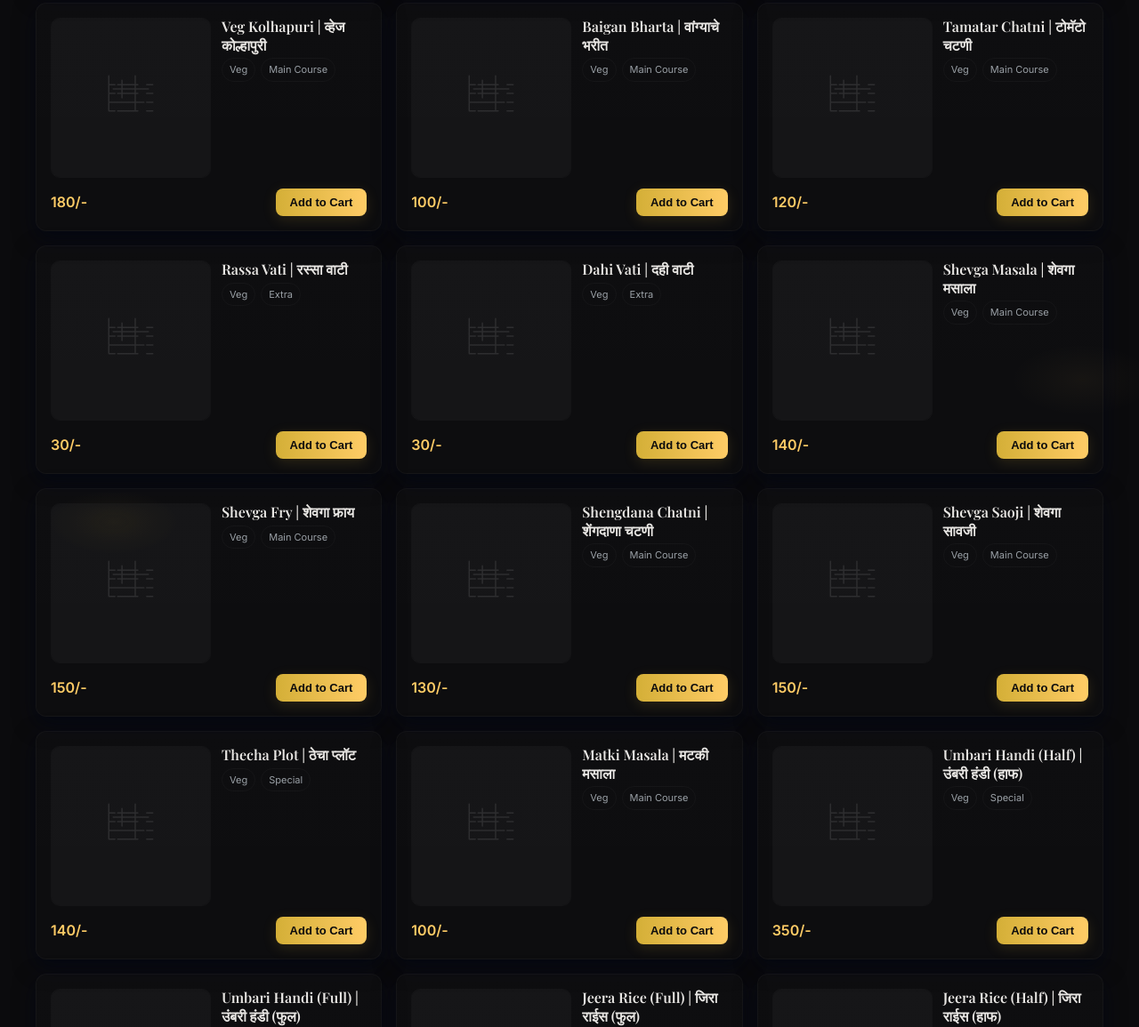
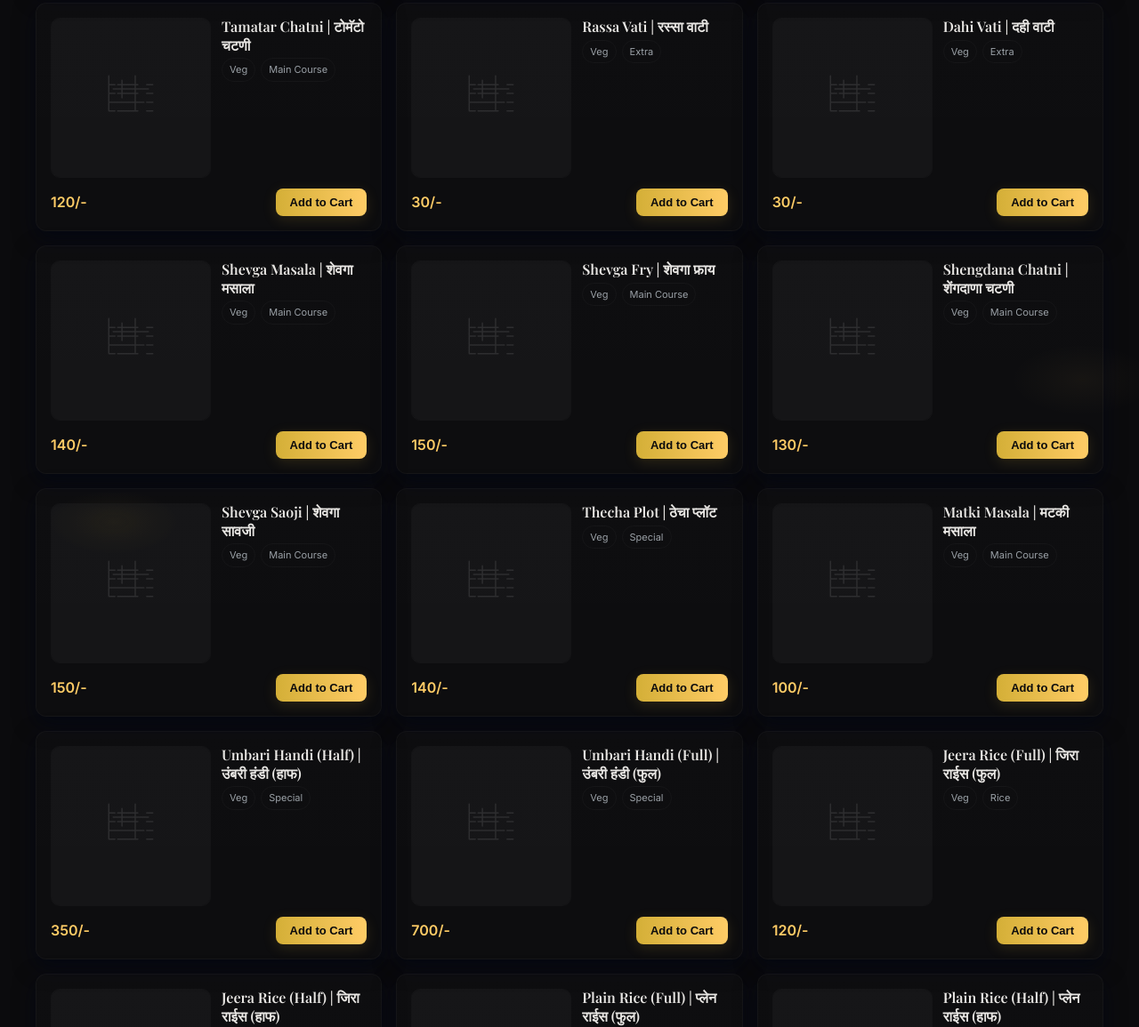
Before and after one commit to MenuSpeak/Hotel-Aditya, a plain HTML site: page index.html in a window 1280 px wide. Shown: the part 4293-5448 px from the top of the page at 89% size. Drawn offline with nearby package versions, Linux system fonts and the light colour scheme.

Commit message:
Update index.html

```diff
--- a/index.html
+++ b/index.html
@@ -1383,7 +1383,7 @@
 {"id": 25, "cat": "Veg Main Course", "name": "Paneer Tikka Masala | पनीर टिक्का मसाला", "price": "180/-", "desc": "", "tags": ["Veg", "Main Course"], "img": "img/paneer_tikka_masala.jpeg"},
 {"id": 26, "cat": "Veg Main Course", "name": "Veg Kadai | व्हेज कढई", "price": "170/-", "desc": "", "tags": ["Veg", "Main Course"], "img": "img/veg_kadai.jpeg"},
 {"id": 27, "cat": "Veg Main Course", "name": "Mix Veg | मिक्स व्हेज", "price": "180/-", "desc": "", "tags": ["Veg", "Main Course"], "img": "img/mix_veg.jpeg"},
-{"id": 28, "cat": "Veg Main Course", "name": "Palak Paneer | पालक पनीर", "price": "180/-", "desc": "", "tags": ["Veg", "Main Course"], "img": "img/palak_paneer.jpeg"},
+// {"id": 28, "cat": "Veg Main Course", "name": "Palak Paneer | पालक पनीर", "price": "180/-", "desc": "", "tags": ["Veg", "Main Course"], "img": "img/palak_paneer.jpeg"},
 {"id": 29, "cat": "Veg Main Course", "name": "Pithla | पिठलं", "price": "120/-", "desc": "", "tags": ["Veg", "Main Course"], "img": "img/pithla.jpeg"},
 {"id": 30, "cat": "Veg Main Course", "name": "Tawa Besan | तवा बेसन", "price": "180/-", "desc": "", "tags": ["Veg", "Main Course"], "img": "img/tawa_besan.jpeg"},
 {"id": 31, "cat": "Veg Main Course", "name": "Soyabean Masala | सोयाबीन मसाला", "price": "120/-", "desc": "", "tags": ["Veg", "Main Course"], "img": "img/soyabean_masala.jpeg"},
@@ -1398,7 +1398,7 @@
 {"id": 40, "cat": "Veg Main Course", "name": "Bhendi Masala | भेंडी मसाला", "price": "130/-", "desc": "", "tags": ["Veg", "Main Course"], "img": "img/bhendi_masala.jpeg"},
 {"id": 41, "cat": "Veg Main Course", "name": "Akkha Masoor | अख्खा मसूर", "price": "120/-", "desc": "", "tags": ["Veg", "Main Course"], "img": "img/akkha_masoor.jpeg"},
 {"id": 42, "cat": "Veg Main Course", "name": "Chana Masala | चणा मसाला", "price": "120/-", "desc": "", "tags": ["Veg", "Main Course"], "img": "img/chana_masala.jpeg"},
-{"id": 43, "cat": "Veg Main Course", "name": "Veg Kolhapuri | व्हेज कोल्हापुरी", "price": "180/-", "desc": "", "tags": ["Veg", "Main Course"], "img": "img/veg_kolhapuri.jpeg"},
+// {"id": 43, "cat": "Veg Main Course", "name": "Veg Kolhapuri | व्हेज कोल्हापुरी", "price": "180/-", "desc": "", "tags": ["Veg", "Main Course"], "img": "img/veg_kolhapuri.jpeg"},
 {"id": 44, "cat": "Veg Main Course", "name": "Baigan Bharta | वांग्याचे भरीत", "price": "100/-", "desc": "", "tags": ["Veg", "Main Course"], "img": "img/baigan_bharta.jpeg"},
 {"id": 45, "cat": "Veg Main Course", "name": "Tamatar Chatni | टोमॅटो चटणी", "price": "120/-", "desc": "", "tags": ["Veg", "Main Course"], "img": "img/tamatar_chatni.jpeg"},
 {"id": 46, "cat": "Extra", "name": "Rassa Vati | रस्सा वाटी", "price": "30/-", "desc": "", "tags": ["Veg", "Extra"], "img": "img/rassa_vati.jpeg"},
@@ -1410,20 +1410,20 @@
 {"id": 52, "cat": "Special Dishes", "name": "Thecha Plot | ठेचा प्लॉट", "price": "140/-", "desc": "", "tags": ["Veg", "Special"], "img": "img/thecha_plot.jpeg"},
 {"id": 53, "cat": "Veg Main Course", "name": "Matki Masala | मटकी मसाला", "price": "100/-", "desc": "", "tags": ["Veg", "Main Course"], "img": "img/matki_masala.jpeg"},
 {"id": 54, "cat": "Special Dishes", "name": "Umbari Handi (Half) | उंबरी हंडी (हाफ)", "price": "350/-", "desc": "", "tags": ["Veg", "Special"], "img": "img/umbari_handi_half.jpeg"},
-{"id": 55, "cat": "Special Dishes", "name": "Umbari Handi (Full) | उंबरी हंडी (फुल)", "price": "700/-", "desc": "", "tags": ["Veg", "Special"], "img": "img/umbari_handi_full.jpeg"},
+{"id": 55, "cat": "Special Dishes", "name": "Umbari Handi (Full) | उंबरी हंडी (फुल)", "price": "700/-", "desc": "", "tags": ["Veg", "Special"], "img": "img/umbari_handi_half.jpeg"},
 
 {"id": 56, "cat": "Rice", "name": "Jeera Rice (Full) | जिरा राईस (फुल)", "price": "120/-", "desc": "", "tags": ["Veg", "Rice"], "img": "img/jeera_rice_full.jpeg"},
-{"id": 57, "cat": "Rice", "name": "Jeera Rice (Half) | जिरा राईस (हाफ)", "price": "60/-", "desc": "", "tags": ["Veg", "Rice"], "img": "img/jeera_rice_half.jpeg"},
+{"id": 57, "cat": "Rice", "name": "Jeera Rice (Half) | जिरा राईस (हाफ)", "price": "60/-", "desc": "", "tags": ["Veg", "Rice"], "img": "img/jeera_rice_full.jpeg"},
 {"id": 58, "cat": "Rice", "name": "Plain Rice (Full) | प्लेन राईस (फुल)", "price": "100/-", "desc": "", "tags": ["Veg", "Rice"], "img": "img/plain_rice_full.jpeg"},
-{"id": 59, "cat": "Rice", "name": "Plain Rice (Half) | प्लेन राईस (हाफ)", "price": "50/-", "desc": "", "tags": ["Veg", "Rice"], "img": "img/plain_rice_half.jpeg"},
+{"id": 59, "cat": "Rice", "name": "Plain Rice (Half) | प्लेन राईस (हाफ)", "price": "50/-", "desc": "", "tags": ["Veg", "Rice"], "img": "img/plain_rice_full.jpeg"},
 {"id": 60, "cat": "Rice", "name": "Steam Rice (Full) | स्टीम राईस (फुल)", "price": "110/-", "desc": "", "tags": ["Veg", "Rice"], "img": "img/steam_rice_full.jpeg"},
-{"id": 61, "cat": "Rice", "name": "Steam Rice (Half) | स्टीम राईस (हाफ)", "price": "60/-", "desc": "", "tags": ["Veg", "Rice"], "img": "img/steam_rice_half.jpeg"},
+{"id": 61, "cat": "Rice", "name": "Steam Rice (Half) | स्टीम राईस (हाफ)", "price": "60/-", "desc": "", "tags": ["Veg", "Rice"], "img": "img/steam_rice_full.jpeg"},
 {"id": 62, "cat": "Rice", "name": "Veg Fried Rice | व्हेज फ्राईड राईस", "price": "200/-", "desc": "", "tags": ["Veg", "Rice"], "img": "img/veg_fried_rice.jpeg"},
 {"id": 63, "cat": "Rice", "name": "Dal Khichadi | डाळ खिचडी", "price": "180/-", "desc": "", "tags": ["Veg", "Rice"], "img": "img/dal_khichadi.jpeg"},
 {"id": 64, "cat": "Rice", "name": "Veg Biryani | व्हेज बिर्याणी", "price": "200/-", "desc": "", "tags": ["Veg", "Rice"], "img": "img/veg_biryani.jpeg"},
 {"id": 65, "cat": "Rice", "name": "Curd Rice | कर्ड राईस", "price": "160/-", "desc": "", "tags": ["Veg", "Rice"], "img": "img/curd_rice.jpeg"},
 {"id": 66, "cat": "Rice", "name": "Masala Rice (Full) | मसाला राईस (फुल)", "price": "160/-", "desc": "", "tags": ["Veg", "Rice"], "img": "img/masala_rice_full.jpeg"},
-{"id": 67, "cat": "Rice", "name": "Masala Rice (Half) | मसाला राईस (हाफ)", "price": "120/-", "desc": "", "tags": ["Veg", "Rice"], "img": "img/masala_rice_half.jpeg"},
+{"id": 67, "cat": "Rice", "name": "Masala Rice (Half) | मसाला राईस (हाफ)", "price": "120/-", "desc": "", "tags": ["Veg", "Rice"], "img": "img/masala_rice_full.jpeg"},
 
 {"id": 68, "cat": "Egg Plate", "name": "Egg Curry | अंडा करी", "price": "120/-", "desc": "", "tags": ["Non-Veg", "Egg"], "img": "img/egg_curry.jpeg"},
 {"id": 69, "cat": "Egg Plate", "name": "Egg Masala | अंडा मसाला", "price": "140/-", "desc": "", "tags": ["Non-Veg", "Egg"], "img": "img/egg_masala.jpeg"},
@@ -1439,25 +1439,25 @@
 {"id": 78, "cat": "Chicken Main Course", "name": "Chicken Ukad | चिकन उकड", "price": "150/-", "desc": "", "tags": ["Non-Veg", "Chicken"], "img": "img/chicken_ukad.jpeg"},
 {"id": 79, "cat": "Chicken Main Course", "name": "Chicken Curry | चिकन करी", "price": "150/-", "desc": "", "tags": ["Non-Veg", "Chicken"], "img": "img/chicken_curry.jpeg"},
 {"id": 80, "cat": "Chicken Main Course", "name": "Chicken Handi (Full) | चिकन हंडी (फुल)", "price": "800/-", "desc": "", "tags": ["Non-Veg", "Chicken"], "img": "img/chicken_handi_full.jpeg"},
-{"id": 81, "cat": "Chicken Main Course", "name": "Chicken Handi (Half) | चिकन हंडी (हाफ)", "price": "400/-", "desc": "", "tags": ["Non-Veg", "Chicken"], "img": "img/chicken_handi_half.jpeg"},
+{"id": 81, "cat": "Chicken Main Course", "name": "Chicken Handi (Half) | चिकन हंडी (हाफ)", "price": "400/-", "desc": "", "tags": ["Non-Veg", "Chicken"], "img": "img/chicken_handi_full.jpeg"},
 {"id": 82, "cat": "Chicken Main Course", "name": "Chicken Malvani (Full) | चिकन मालवणी (फुल)", "price": "900/-", "desc": "", "tags": ["Non-Veg", "Chicken"], "img": "img/chicken_malvani_full.jpeg"},
-{"id": 83, "cat": "Chicken Main Course", "name": "Chicken Malvani (Half) | चिकन मालवणी (हाफ)", "price": "450/-", "desc": "", "tags": ["Non-Veg", "Chicken"], "img": "img/chicken_malvani_half.jpeg"},
+{"id": 83, "cat": "Chicken Main Course", "name": "Chicken Malvani (Half) | चिकन मालवणी (हाफ)", "price": "450/-", "desc": "", "tags": ["Non-Veg", "Chicken"], "img": "img/chicken_malvani_full.jpeg"},
 
 {"id": 84, "cat": "Mutton Main Course", "name": "Mutton Masala | मटण मसाला", "price": "190/-", "desc": "", "tags": ["Non-Veg", "Mutton"], "img": "img/mutton_masala.jpeg"},
 {"id": 85, "cat": "Mutton Main Course", "name": "Mutton Fry | मटण फ्राय", "price": "180/-", "desc": "", "tags": ["Non-Veg", "Mutton"], "img": "img/mutton_fry.jpeg"},
 {"id": 86, "cat": "Mutton Main Course", "name": "Mutton Curry | मटण करी", "price": "170/-", "desc": "", "tags": ["Non-Veg", "Mutton"], "img": "img/mutton_curry.jpeg"},
 {"id": 87, "cat": "Mutton Main Course", "name": "Mutton Ukad | मटण उकड", "price": "170/-", "desc": "", "tags": ["Non-Veg", "Mutton"], "img": "img/mutton_ukad.jpeg"},
 {"id": 88, "cat": "Mutton Main Course", "name": "Mutton Handi (Full) | मटण हंडी (फुल)", "price": "1000/-", "desc": "", "tags": ["Non-Veg", "Mutton"], "img": "img/mutton_handi_full.jpeg"},
-{"id": 89, "cat": "Mutton Main Course", "name": "Mutton Handi (Half) | मटण हंडी (हाफ)", "price": "500/-", "desc": "", "tags": ["Non-Veg", "Mutton"], "img": "img/mutton_handi_half.jpeg"},
+{"id": 89, "cat": "Mutton Main Course", "name": "Mutton Handi (Half) | मटण हंडी (हाफ)", "price": "500/-", "desc": "", "tags": ["Non-Veg", "Mutton"], "img": "img/mutton_handi_full.jpeg"},
 {"id": 90, "cat": "Mutton Main Course", "name": "Mutton Malvani (Full) | मटण मालवणी (फुल)", "price": "1200/-", "desc": "", "tags": ["Non-Veg", "Mutton"], "img": "img/mutton_malvani_full.jpeg"},
-{"id": 91, "cat": "Mutton Main Course", "name": "Mutton Malvani (Half) | मटण मालवणी (हाफ)", "price": "600/-", "desc": "", "tags": ["Non-Veg", "Mutton"], "img": "img/mutton_malvani_half.jpeg"},
+{"id": 91, "cat": "Mutton Main Course", "name": "Mutton Malvani (Half) | मटण मालवणी (हाफ)", "price": "600/-", "desc": "", "tags": ["Non-Veg", "Mutton"], "img": "img/mutton_malvani_full.jpeg"},
 {"id": 92, "cat": "Mutton Main Course", "name": "Mutton Soup | मटण सूप", "price": "40/-", "desc": "", "tags": ["Non-Veg", "Mutton"], "img": "img/mutton_soup.jpeg"},
 {"id": 93, "cat": "Mutton Main Course", "name": "Mutton Rassa Plate | मटण रस्सा प्लेट", "price": "80/-", "desc": "", "tags": ["Non-Veg", "Mutton"], "img": "img/mutton_rassa_plate.jpeg"},
 
 {"id": 94, "cat": "Fish Special", "name": "Fish Roast | मच्छी रोस्ट", "price": "160/-", "desc": "", "tags": ["Non-Veg", "Fish"], "img": "img/fish_roast.jpeg"},
 {"id": 95, "cat": "Fish Special", "name": "Dum Fish | दम मच्छी", "price": "180/-", "desc": "", "tags": ["Non-Veg", "Fish"], "img": "img/dum_fish.jpeg"},
 {"id": 96, "cat": "Fish Special", "name": "Dum Alni Fish | दम आळणी मच्छी", "price": "180/-", "desc": "", "tags": ["Non-Veg", "Fish"], "img": "img/dum_alni_fish.jpeg"},
-{"id": 97, "cat": "Fish Special", "name": "Jira Fish | जिरा मच्छी", "price": "160/-", "desc": "", "tags": ["Non-Veg", "Fish"], "img": "img/jira_fish.jpeg"},
+{"id": 97, "cat": "Fish Special", "name": "zinga Fish | झिंगा मच्छी", "price": "160/-", "desc": "", "tags": ["Non-Veg", "Fish"], "img": "img/jira_fish.jpeg"},
 {"id": 98, "cat": "Fish Special", "name": "Fish Curry | मच्छी करी", "price": "150/-", "desc": "", "tags": ["Non-Veg", "Fish"], "img": "img/fish_curry.jpeg"},
 {"id": 99, "cat": "Fish Special", "name": "Fish Masala | मच्छी मसाला", "price": "160/-", "desc": "", "tags": ["Non-Veg", "Fish"], "img": "img/fish_masala.jpeg"},
 {"id": 100, "cat": "Fish Special", "name": "Tawa Fish | तवा मच्छी", "price": "180/-", "desc": "", "tags": ["Non-Veg", "Fish"], "img": "img/tawa_fish.jpeg"},
@@ -1465,9 +1465,9 @@
 {"id": 101, "cat": "Special Non-Veg", "name": "Chicken Raan | चिकन राण", "price": "800/-", "desc": "", "tags": ["Non-Veg", "Special"], "img": "img/chicken_raan.jpeg"},
 {"id": 102, "cat": "Special Non-Veg", "name": "Mutton Raan | मटण राण", "price": "1200/-", "desc": "", "tags": ["Non-Veg", "Special"], "img": "img/mutton_raan.jpeg"},
 {"id": 103, "cat": "Special Non-Veg", "name": "Chicken Tandoori (Full) | चिकन तंदूरी (फुल)", "price": "700/-", "desc": "", "tags": ["Non-Veg", "Special"], "img": "img/chicken_tandoori_full.jpeg"},
-{"id": 104, "cat": "Special Non-Veg", "name": "Chicken Tandoori (Half) | चिकन तंदूरी (हाफ)", "price": "350/-", "desc": "", "tags": ["Non-Veg", "Special"], "img": "img/chicken_tandoori_half.jpeg"},
+{"id": 104, "cat": "Special Non-Veg", "name": "Chicken Tandoori (Half) | चिकन तंदूरी (हाफ)", "price": "350/-", "desc": "", "tags": ["Non-Veg", "Special"], "img": "img/chicken_tandoori_full.jpeg"},
 {"id": 105, "cat": "Special Non-Veg", "name": "Lollipop (Full) | लॉलीपॉप (फुल)", "price": "260/-", "desc": "", "tags": ["Non-Veg", "Special"], "img": "img/lollipop_full.jpeg"},
-{"id": 106, "cat": "Special Non-Veg", "name": "Lollipop (Half) | लॉलीपॉप (हाफ)", "price": "130/-", "desc": "", "tags": ["Non-Veg", "Special"], "img": "img/lollipop_half.jpeg"},
+{"id": 106, "cat": "Special Non-Veg", "name": "Lollipop (Half) | लॉलीपॉप (हाफ)", "price": "130/-", "desc": "", "tags": ["Non-Veg", "Special"], "img": "img/lollipop_full.jpeg"},
 
 {"id": 107, "cat": "Non-Veg Biryani", "name": "Chicken Biryani | चिकन बिर्याणी", "price": "200/-", "desc": "", "tags": ["Non-Veg", "Biryani"], "img": "img/chicken_biryani.jpeg"},
 {"id": 108, "cat": "Non-Veg Biryani", "name": "Mutton Biryani | मटण बिर्याणी", "price": "250/-", "desc": "", "tags": ["Non-Veg", "Biryani"], "img": "img/mutton_biryani.jpeg"},
```
